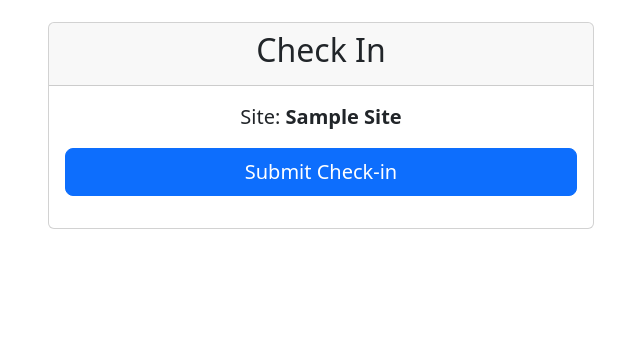
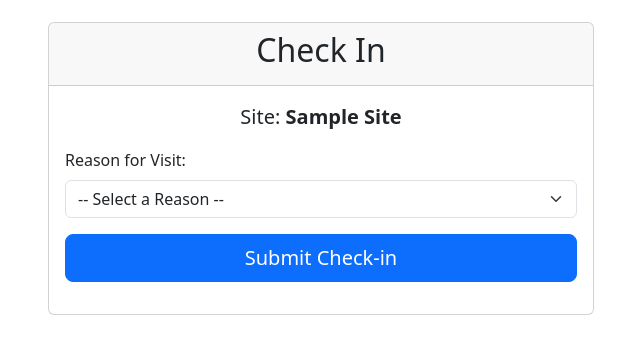
Before and after one commit to mosacko/greensboro-checkin, a FastAPI app: template app/templates/scan.html in a window 1280 px wide. Shown: the part 58-412 px from the top of the page, without its empty margins (319-959 px from the left). Run offline with FastAPI, Linux system fonts and the light colour scheme; the template is opened without the code that fills it: most values are stand-ins (such as "Sample title", 1, 10 or a date in 2020).

Commit message:
FIX: Add missing visit reason dropdown to scan.html

```diff
--- a/app/templates/scan.html
+++ b/app/templates/scan.html
@@ -21,6 +21,20 @@
                     <div class="mb-3 text-center">
                         <p class="fs-5">Site: <strong>{{ site | title }}</strong></p>
                     </div>
+
+                    {# === ADD THIS DROPDOWN SECTION === #}
+                    <div class="mb-3">
+                      <label for="visit_reason" class="form-label">Reason for Visit:</label>
+                      <select id="visit_reason" name="visit_reason" required class="form-select">
+                        <option value="" disabled selected>-- Select a Reason --</option>
+                        <option value="Work">Work</option>
+                        <option value="Visit">Visit</option>
+                        <option value="Client Meeting">Client Meeting</option>
+                        <option value="Internal Meeting">Internal Meeting</option>
+                        <option value="Other">Other</option>
+                      </select>
+                    </div>
+                    {# === END DROPDOWN SECTION === #}
 
                     <div class="d-grid">
                         <button type="submit" id="submit-button" class="btn btn-primary btn-lg">Submit Check-in</button>
```
